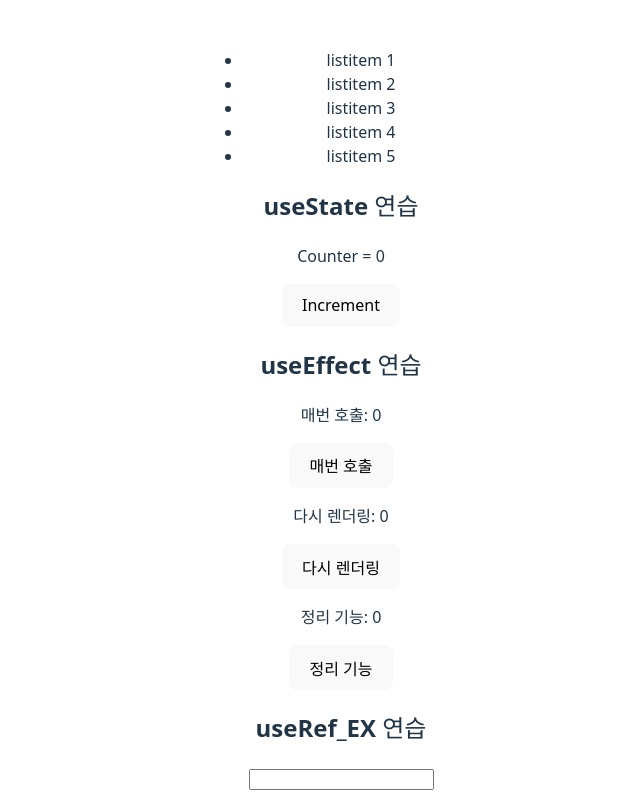
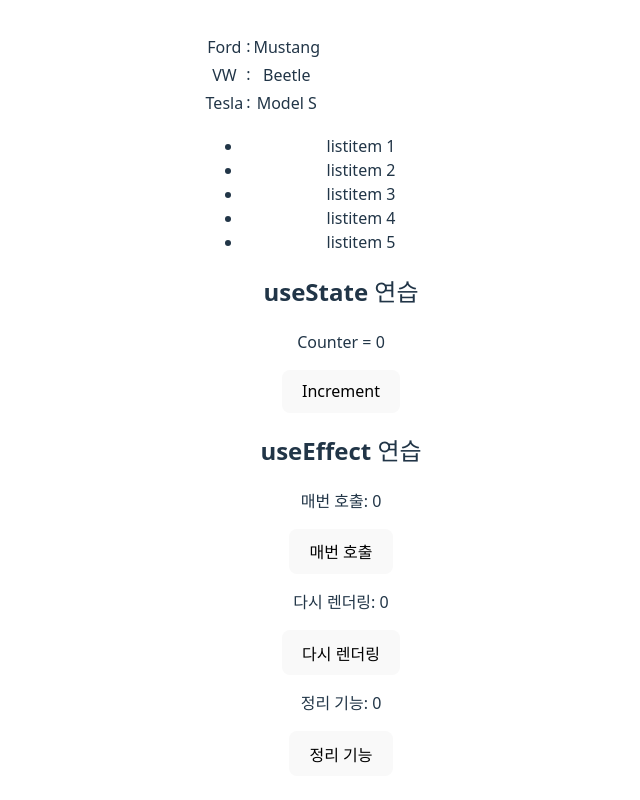
Before and after one commit to doomout/SpringBoot3_React, a React (Vite) app in the folder React/myapp/: page / in a window 1280 px wide. Shown: the top 800 px of the page, without its empty margins (299-939 px from the left). Built offline with nearby package versions, Linux system fonts and the light colour scheme; no server answers.

Commit message:
Table 사용 예제

```diff
--- a/React/myapp/src/App.jsx
+++ b/React/myapp/src/App.jsx
@@ -7,6 +7,7 @@ import UseEffectExamples from "./UseEffectExamples";
 import AuthContext from './AuthContext';
 import MyComponent from './MyComponent';
 import MyList from './MyList';
+import MyTable from './MyTable';
 
 function App() {
   // 사용자 인증하고 사용자 명을 가져온다.
@@ -14,6 +15,7 @@ function App() {
 
   return (
   <div>
+    <MyTable />
     <MyList />
     <h2>useState 연습</h2>
     <Counter />
--- /dev/null
+++ b/React/myapp/src/MyTable.jsx
@@ -0,0 +1,27 @@
+import React from "react";
+
+function MyTable() {
+    const data = [
+        {id: 1, brand: 'Ford', model: 'Mustang'},
+        {id: 2, brand: 'VW', model: 'Beetle'},
+        {id: 3, brand: 'Tesla', model: 'Model S'},
+    ];
+
+    return (
+        <>
+        <table>
+            <tbody>
+            {
+                data.map((item) =>
+                <tr key={item.id}>
+                    <td>{item.brand}</td>:<td>{item.model}</td>
+                </tr>
+                )
+            }
+            </tbody>
+        </table>
+        </>
+    );
+};
+
+export default MyTable;
```
